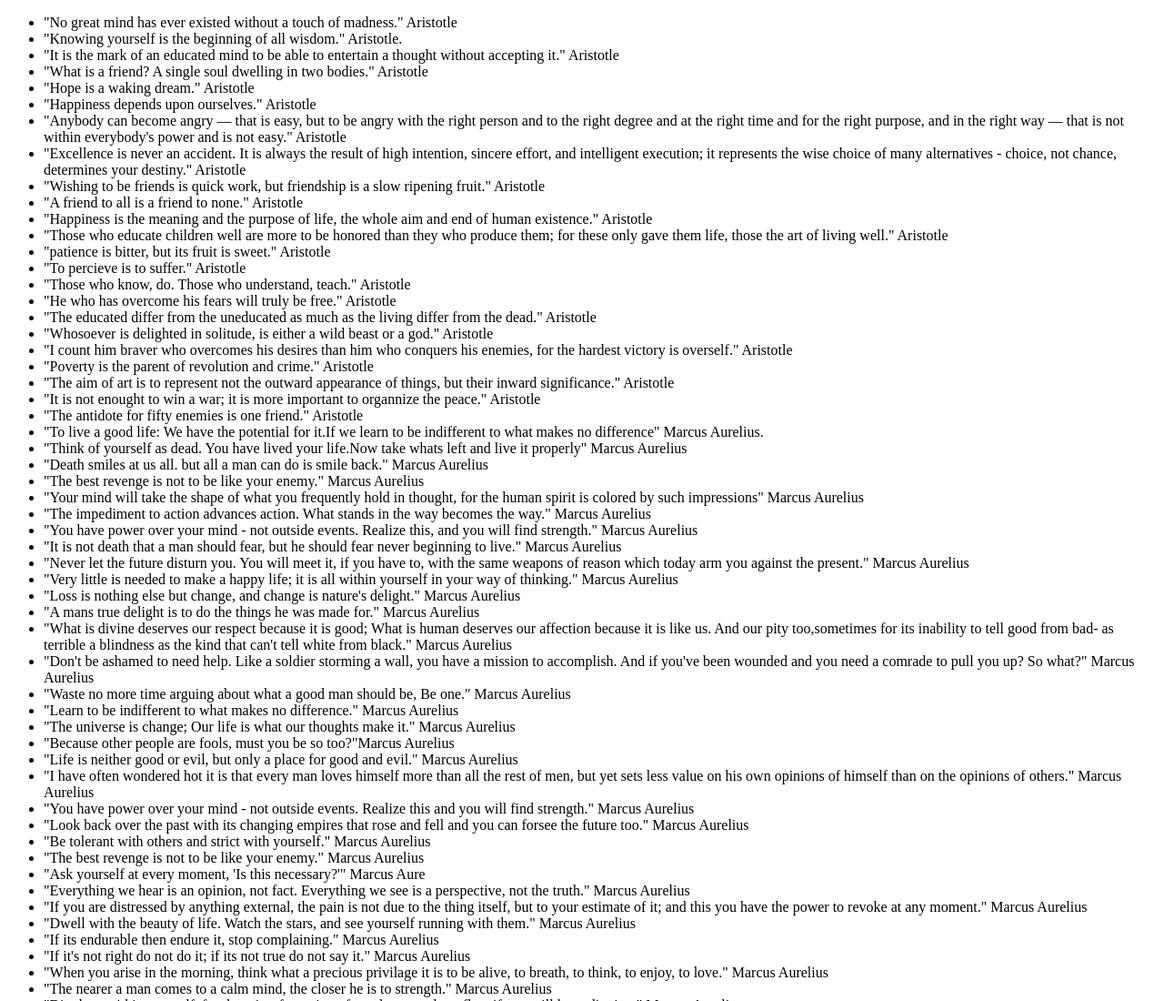
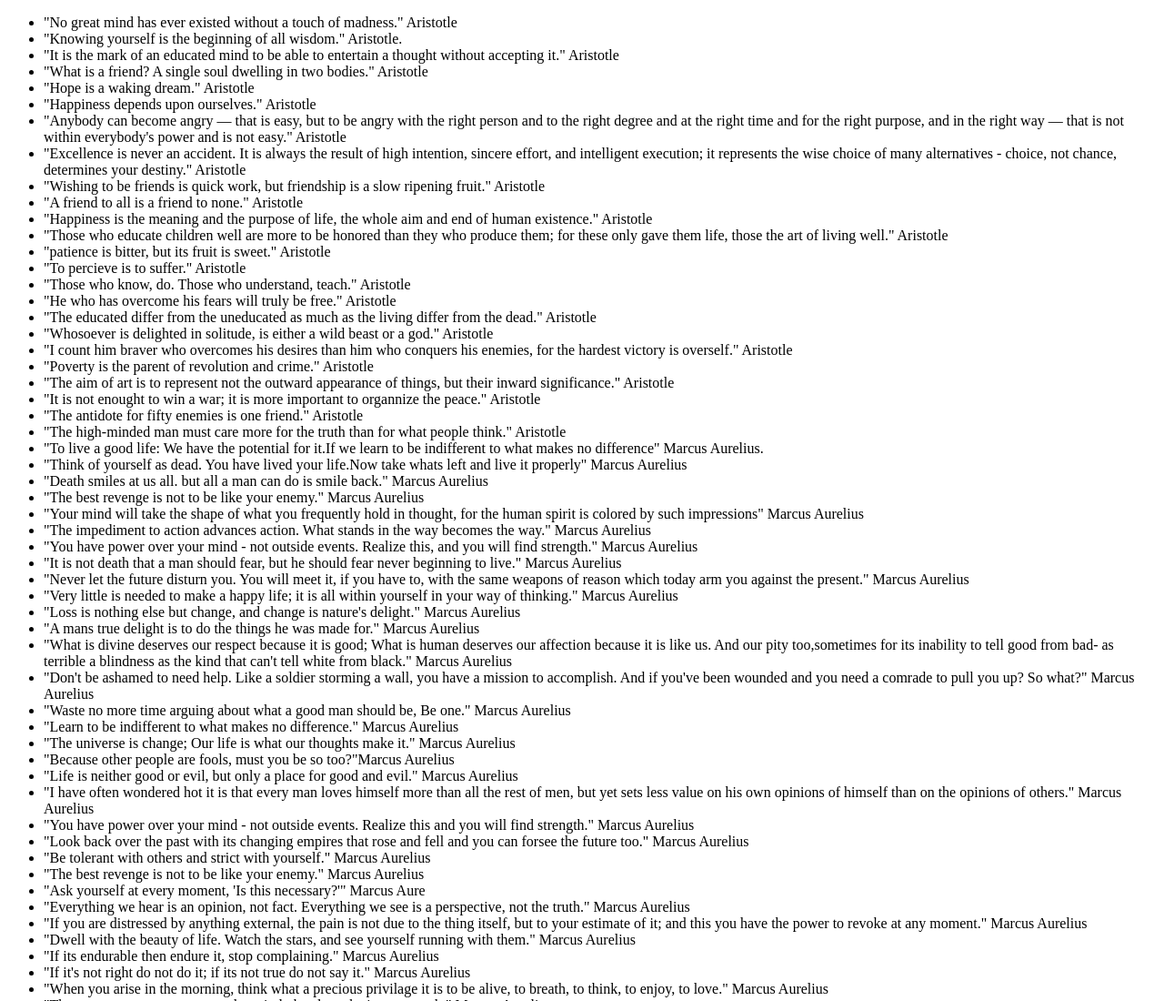
Before and after one commit to Shadeslayer234/Stoicism, a plain HTML site: page index.html in a window 1280 px wide. Shown: the top 1100 px of the page at 91% size. Drawn offline with Linux system fonts and the light colour scheme.

Commit message:
Quote added

```diff
--- a/index.html
+++ b/index.html
@@ -68,6 +68,7 @@
       </li>
       <li>"It is not enought to win a war; it is more important to organnize the peace." Aristotle</li>
       <li>"The antidote for fifty enemies is one friend." Aristotle</li>
+      <li>"The high-minded man must care more for the truth than for what people think." Aristotle</li>
 
       <li>
         "To live a good life: We have the potential for it.If we learn to be
```
